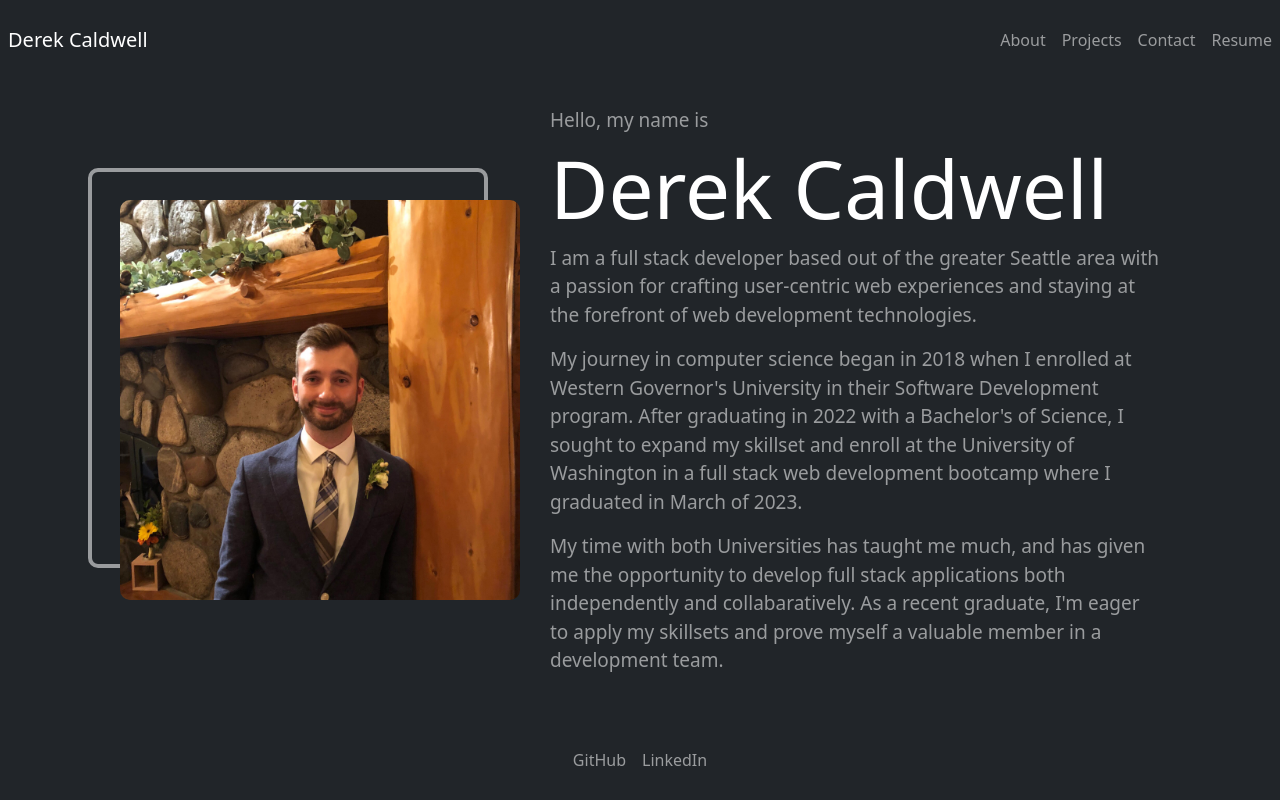
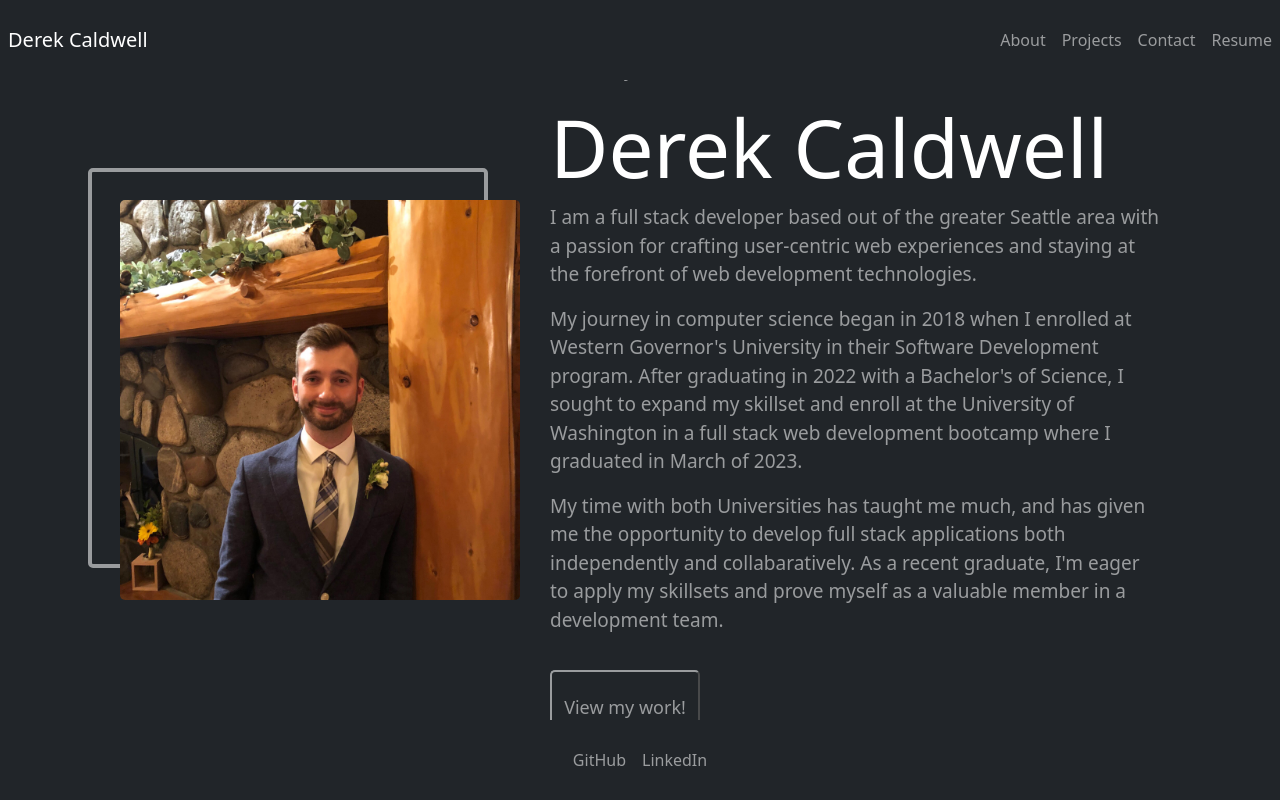
Before and after one commit to CaldwellDerek/professional-portfolio, a React (Create React App) app in the folder portfolio/: page / in a window 1280 px wide. Built offline with nearby package versions, Linux system fonts and the light colour scheme.

Commit message:
added button to about page

```diff
--- a/portfolio/src/components/about/index.css
+++ b/portfolio/src/components/about/index.css
@@ -1,13 +1,14 @@
 img {
     height: 400px;
     width: 400px;
-    border-radius: 10px;
+    border-radius: 5px;
     position: relative;
     z-index: 3;
 }
 
 p {
     max-width: 700px;
+    font-size: 19px !important;
 }
 
 h1 {
@@ -15,8 +16,25 @@ h1 {
     font-size: 80px !important;
 }
 
-h3, p {
-    font-size: 19px !important;
+button {
+    position: relative;
+    font-size: 18px !important;
+    width: 150px;
+    height: 75px;
+    background-color: #212529;
+    border-color: #9a9c9e;
+    border-radius: 5px !important;
+    color: #9a9c9e;
+    margin-top: 20px !important;
+    transition: color 0.4s, border-color 0.4s, box-shadow 0.4s, transform 0.4s;
+
+}
+
+button:hover{
+    color: #FFF;
+    border-color: #FFF;
+    transform: translate(7px, -7px);
+    box-shadow: -7px 7px #FFF;
 }
 
 .img-container{
@@ -32,9 +50,10 @@ h3, p {
     left: -8%;
     top: -8%;
     border: 4px solid #9a9c9e;
-    border-radius: 10px;
+    border-radius: 5px;
     content: "";
 }
+
 
 #about {
     display: flex;
--- a/portfolio/src/components/about/index.js
+++ b/portfolio/src/components/about/index.js
@@ -2,7 +2,9 @@ import React from "react";
 import './index.css'
 import profilePicture from "../../assets/profile-picture.jpg"
 
-
+const buttonClick = () => {
+    window.location.href = "/projects";
+}
 
 const About = () => {
     return (
@@ -11,13 +13,14 @@ const About = () => {
                     <img src={profilePicture} alt="self portrait" />
             </div>
             <div id="intro">
-                <h3>Hello, my name is</h3>
+                <p>Hello, my name is</p>
                 <h1>Derek Caldwell</h1>
                 <p>I am a full stack developer based out of the greater Seattle area with a passion for crafting user-centric web experiences and staying at the forefront of web development technologies.</p>
                 <p>My journey in computer science began in 2018 when I enrolled at Western Governor's University in their Software Development program. After graduating in 2022 with a Bachelor's of Science, I sought to expand my skillset and enroll at the University of Washington in a full stack web development bootcamp where I graduated in March of 2023. </p>
                 <p>
-                My time with both Universities has taught me much, and has given me the opportunity to develop full stack applications both independently and collabaratively. As a recent graduate, I'm eager to apply my skillsets and prove myself a valuable member in a development team.
+                My time with both Universities has taught me much, and has given me the opportunity to develop full stack applications both independently and collabaratively. As a recent graduate, I'm eager to apply my skillsets and prove myself as a valuable member in a development team.
                 </p>
+                <button type="button" onClick={buttonClick}>View my work!</button>
             </div>
         </div>
     );
```
